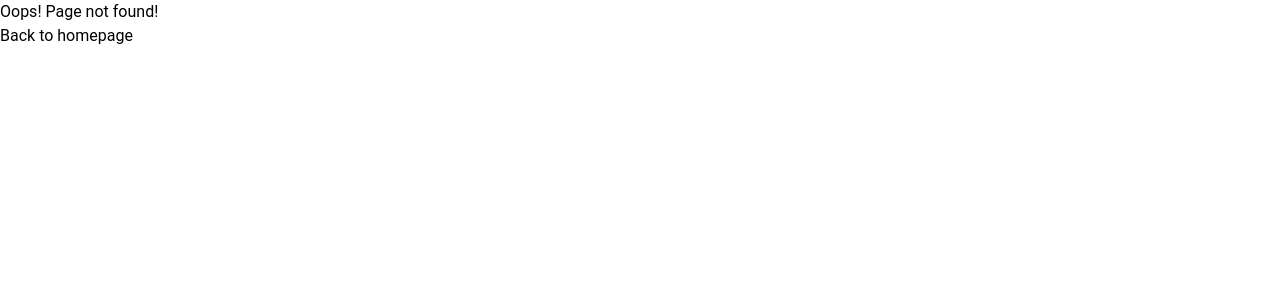
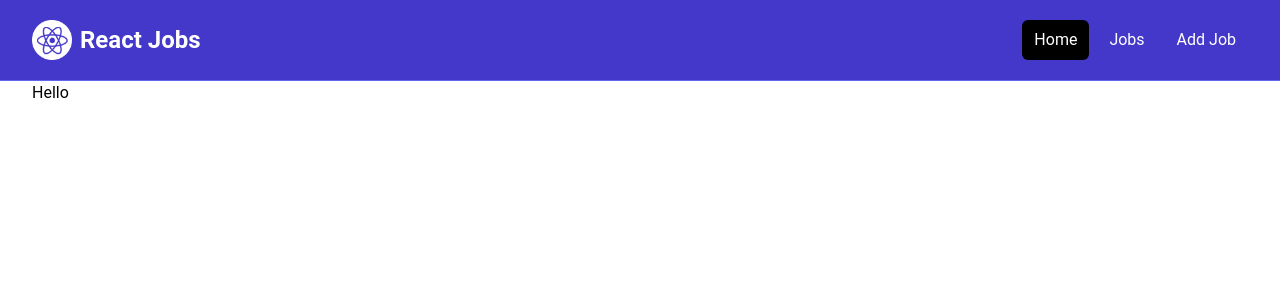
Before and after one commit to lucasRodrigues0/react-crash-course, a React (Vite) app: page /jobs in a window 1280 px wide. Before the commit this address had no page. Shown: the top 300 px of the page. Built offline with nearby package versions, Linux system fonts and the light colour scheme.

Commit message:
implementação de layout component e refatorações

```diff
--- a/src/Router.tsx
+++ b/src/Router.tsx
@@ -2,6 +2,7 @@
 import { Homepage } from "./components/pages/Homepage";
 import { NotFoundPage } from "./components/pages/NotFoundPage";
 import { MainLayout } from "./components/layout/MainLayout";
+import { JobsPage } from "./components/pages/JobsPage";
 
 export const router = createBrowserRouter([
     {
@@ -14,6 +15,14 @@
 
     },
     {
+        path: '/jobs',
+        element: (
+            <MainLayout>
+                <JobsPage />
+            </MainLayout>
+        )
+    },
+    {
         path: '*',
         element: <NotFoundPage />
     }
--- a/src/components/AllJobs.tsx
+++ b/src/components/AllJobs.tsx
@@ -1,10 +1,12 @@
+import { Link } from "react-router-dom"
+
 export const AllJobs = () => {
     return (
         <section className="m-auto max-w-lg my-10 px-6">
-            <a
-                href="/jobs"
+            <Link
+                to={'/jobs'}
                 className="block bg-black text-white text-center py-4 px-6 rounded-xl hover:bg-gray-700"
-            >View All Jobs</a>
+            >View All Jobs</Link>
         </section>
     )
 }
--- a/src/components/layout/MainLayout.tsx
+++ b/src/components/layout/MainLayout.tsx
@@ -1,5 +1,6 @@
 import { PropsWithChildren } from "react";
 import { Navbar } from "../navbar";
+
 
 export const MainLayout = ({ children }: PropsWithChildren) => {
     return (
--- a/src/components/navbar.tsx
+++ b/src/components/navbar.tsx
@@ -1,3 +1,4 @@
+import { Link } from 'react-router-dom';
 import logo from '../assets/images/logo.png';
 
 export const Navbar = () => {
@@ -9,7 +10,7 @@
                         <div
                             className="flex flex-1 items-center justify-center md:items-stretch md:justify-start"
                         >
-                            <a className="flex flex-shrink-0 items-center mr-4" href="/index.html">
+                            <div className="flex flex-shrink-0 items-center mr-4">
                                 <img
                                     className="h-10 w-auto"
                                     src={logo}
@@ -17,21 +18,21 @@
                                 />
                                 <span className="hidden md:block text-white text-2xl font-bold ml-2"
                                 >React Jobs</span>
-                            </a>
+                            </div>
                             <div className="md:ml-auto">
                                 <div className="flex space-x-2">
-                                    <a
-                                        href="/index.html"
+                                    <Link
+                                        to={'/'}
                                         className="text-white bg-black hover:bg-gray-900 hover:text-white rounded-md px-3 py-2"
-                                    >Home</a>
-                                    <a
-                                        href="/jobs.html"
+                                    >Home</Link>
+                                    <Link
+                                        to={'/jobs'}
                                         className="text-white hover:bg-gray-900 hover:text-white rounded-md px-3 py-2"
-                                    >Jobs</a>
-                                    <a
-                                        href="/add-job.html"
+                                    >Jobs</Link>
+                                    <Link
+                                       to={'*'}
                                         className="text-white hover:bg-gray-900 hover:text-white rounded-md px-3 py-2"
-                                    >Add Job</a>
+                                    >Add Job</Link>
                                 </div>
                             </div>
                         </div>
--- /dev/null
+++ b/src/components/pages/JobsPage.tsx
@@ -0,0 +1,7 @@
+export const JobsPage = () => {
+    return (
+        <div className="mx-auto max-w-7xl px-2 sm:px-6 lg:px-8">
+            <h1>Hello</h1>
+        </div>
+    )
+}
--- a/src/components/pages/NotFoundPage.tsx
+++ b/src/components/pages/NotFoundPage.tsx
@@ -1,12 +1,16 @@
-import { Link } from 'react-router-dom'
+import { Link } from 'react-router-dom';
+import { FaSadCry } from 'react-icons/fa'
 
 export const NotFoundPage = () => {
     return (
-        <>
-            <h1>Oops! Page not found!</h1>
-            <button>
-                <Link to={'/'}>Back to homepage</Link>
-            </button>
-        </>
+        <section className="text-center flex flex-col justify-center items-center h-96">
+            <FaSadCry className="text-indigo-700 text-6xl fa-4x mb-4"></FaSadCry>
+            <h1 className="text-6xl font-bold mb-4">404 Not Found</h1>
+            <p className="text-xl mb-5">This page does not exist</p>
+            <Link
+                to={'/'}
+                className="text-white bg-indigo-700 hover:bg-indigo-900 rounded-md px-3 py-2 mt-4"
+            >Go Back</Link>
+        </section>
     )
 }
```
